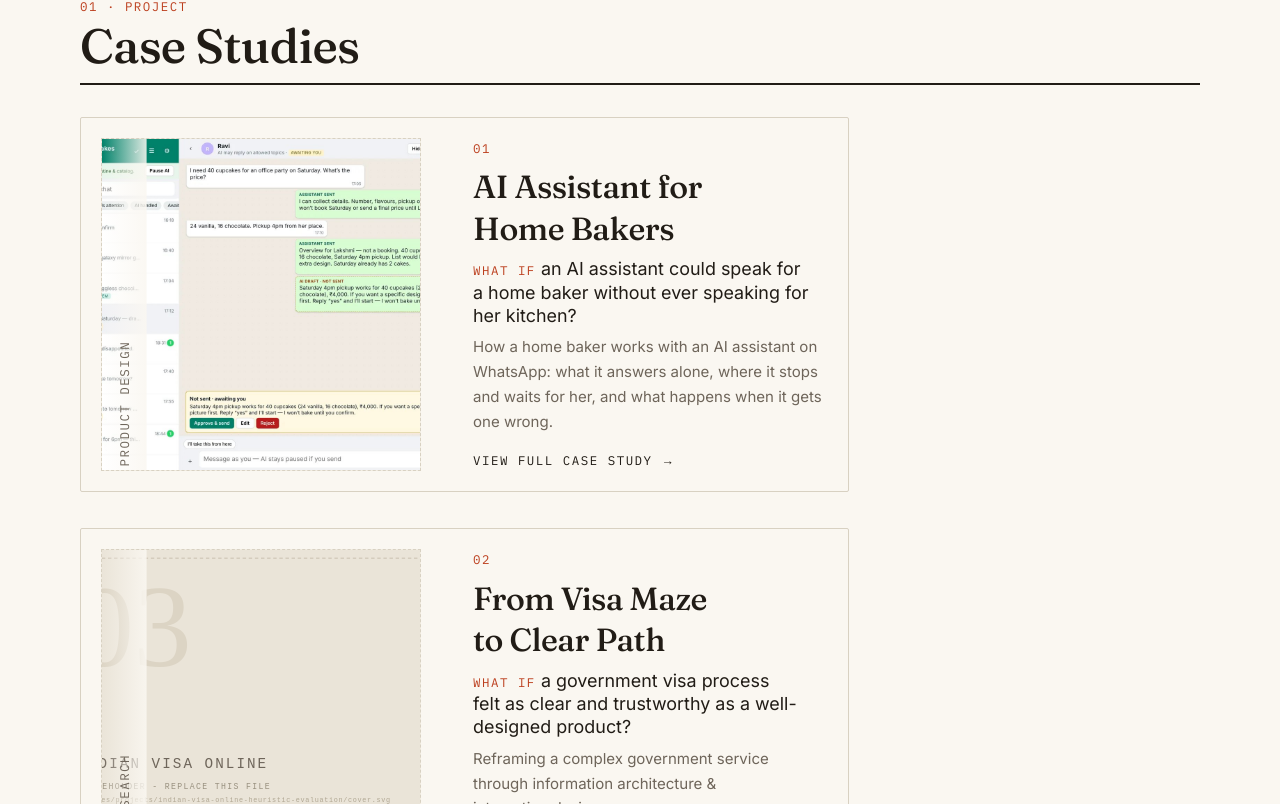
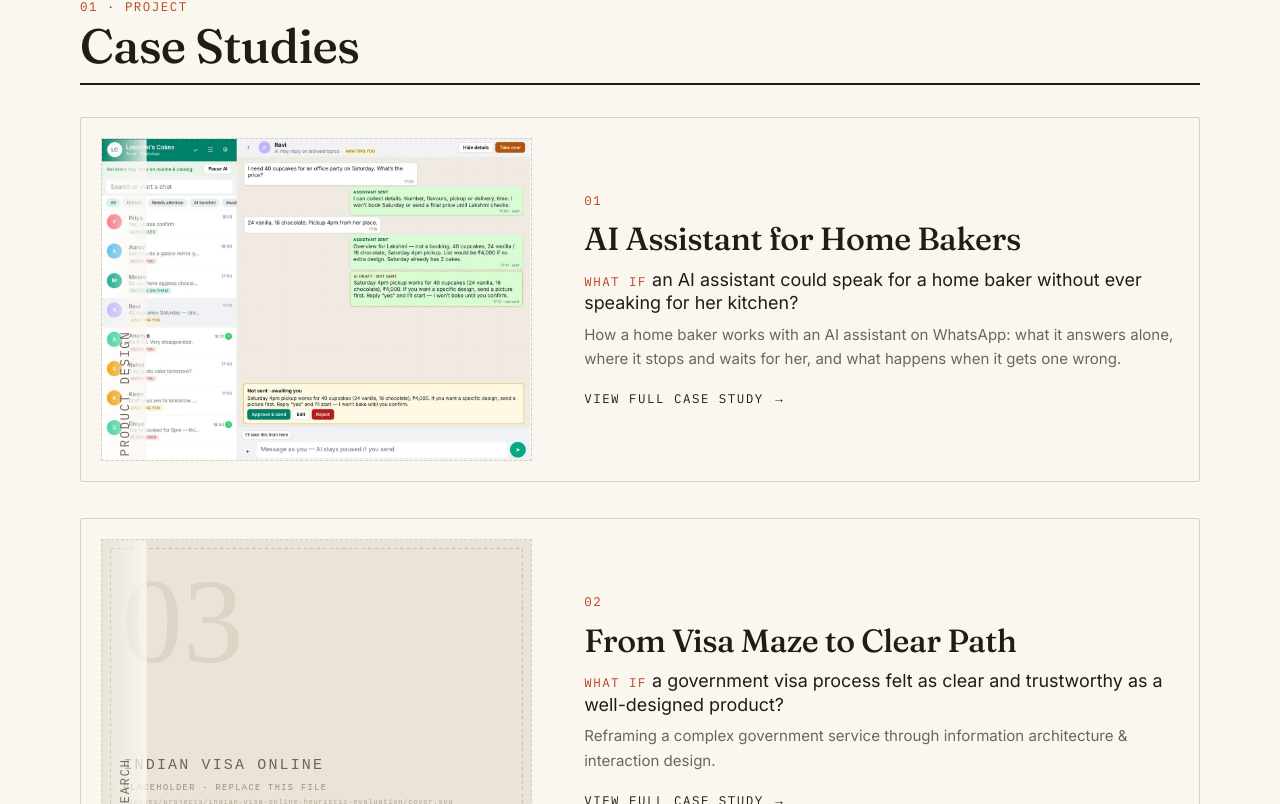
Before and after one commit to anukriti110portfolio/anukriti-portfolio, a Next.js app: page / in a window 1280 px wide. Shown: the part 736-1540 px from the top of the page. Built offline with nearby package versions, Linux system fonts and the light colour scheme; no server answers.

Commit message:
Wider case study cards

```diff
--- a/components/ProjectCard.module.css
+++ b/components/ProjectCard.module.css
@@ -25,7 +25,7 @@
 
 .cover {
   position: relative;
-  flex: 0 0 20rem;
+  flex: 0 0 min(34rem, 40%);
   aspect-ratio: 4 / 3;
   display: grid;
   place-items: center;
@@ -99,7 +99,7 @@
   font-size: var(--text-base);
   line-height: var(--leading-snug);
   color: var(--foreground);
-  max-width: var(--content-reading);
+  max-width: 52rem;
 }
 
 .hookKicker {
@@ -113,7 +113,7 @@
 .description {
   font-size: var(--text-sm);
   color: var(--muted);
-  max-width: var(--content-reading);
+  max-width: 52rem;
 }
 
 .caseLink {
--- a/components/ProjectGrid.module.css
+++ b/components/ProjectGrid.module.css
@@ -1,4 +1,5 @@
 .grid {
+  width: 100%;
   list-style: none;
   margin: 0;
   padding: 0;
```
